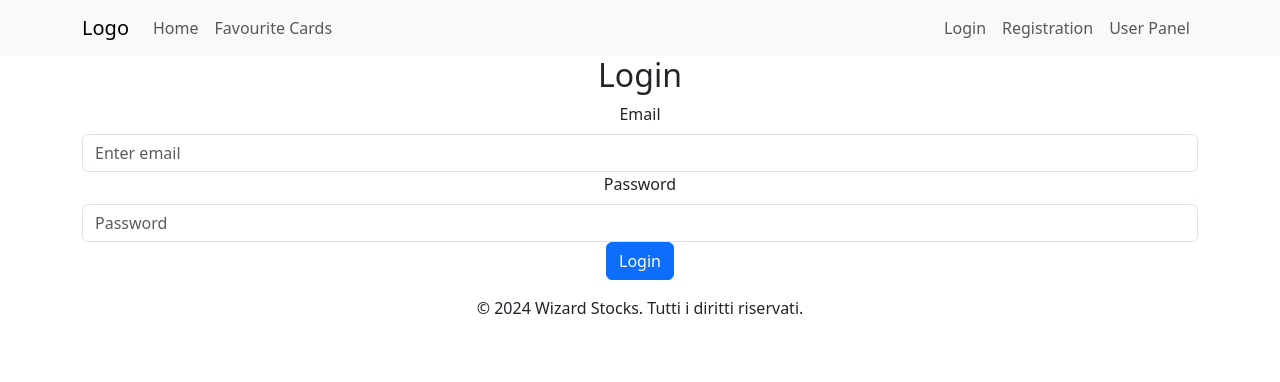
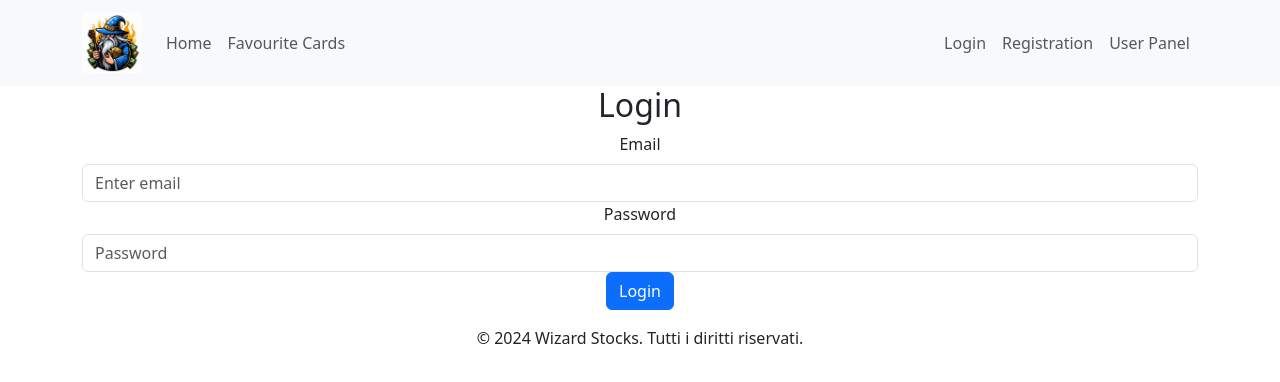
Before and after one commit to marcod08/CapstoneFinale_WizardStocks, a React (Create React App) app: page /auth in a window 1280 px wide. Shown: the top 382 px of the page. Built offline with nearby package versions, Linux system fonts and the light colour scheme.

Commit message:
styles fixes

```diff
--- a/src/components/MyNavbar.jsx
+++ b/src/components/MyNavbar.jsx
@@ -4,12 +4,13 @@ import Container from 'react-bootstrap/Container';
 import Nav from 'react-bootstrap/Nav';
 import Navbar from 'react-bootstrap/Navbar';
 import NavDropdown from 'react-bootstrap/NavDropdown'; //forse lo utilizzerò in futuro
+import Logo from '../assets/images/logo.jpg'
 
 function MyNavbar() {
   return (
     <Navbar expand="lg" className="bg-body-tertiary">
       <Container>
-        <Navbar.Brand as={Link} to="/">Logo</Navbar.Brand>
+        <Navbar.Brand as={Link} to="/"><img src={Logo} alt="logo image" style={{ width: '3em', height: 'auto' }} /></Navbar.Brand>
         <Navbar.Toggle aria-controls="basic-navbar-nav" />
         <Navbar.Collapse id="basic-navbar-nav">
           <Nav className="me-auto">
--- a/src/pages/Auth.jsx
+++ b/src/pages/Auth.jsx
@@ -16,7 +16,6 @@ const Auth = () => {
         method: 'POST',
         headers: {
           'Content-Type': 'application/json',
-
         },
         body: JSON.stringify({ email, password,  })
       });
--- a/src/pages/NotFound.jsx
+++ b/src/pages/NotFound.jsx
@@ -1,10 +1,12 @@
 import React from "react";
 import Container from 'react-bootstrap/Container';
+import NotFoundImage from '../assets/images/notFound404.jpeg';
 
 const NotFound = () => {
     return (
         <Container>
-            <h2>Pagina non trovata</h2>
+            <h2>File not found</h2>
+            <img src={NotFoundImage} alt="File not found" className="rounded-circle w-50" />
         </Container>
     )
 }
```
Also changed, not shown: src/assets/images/logo.jpg (added), src/assets/images/notFound404.jpeg (added).
